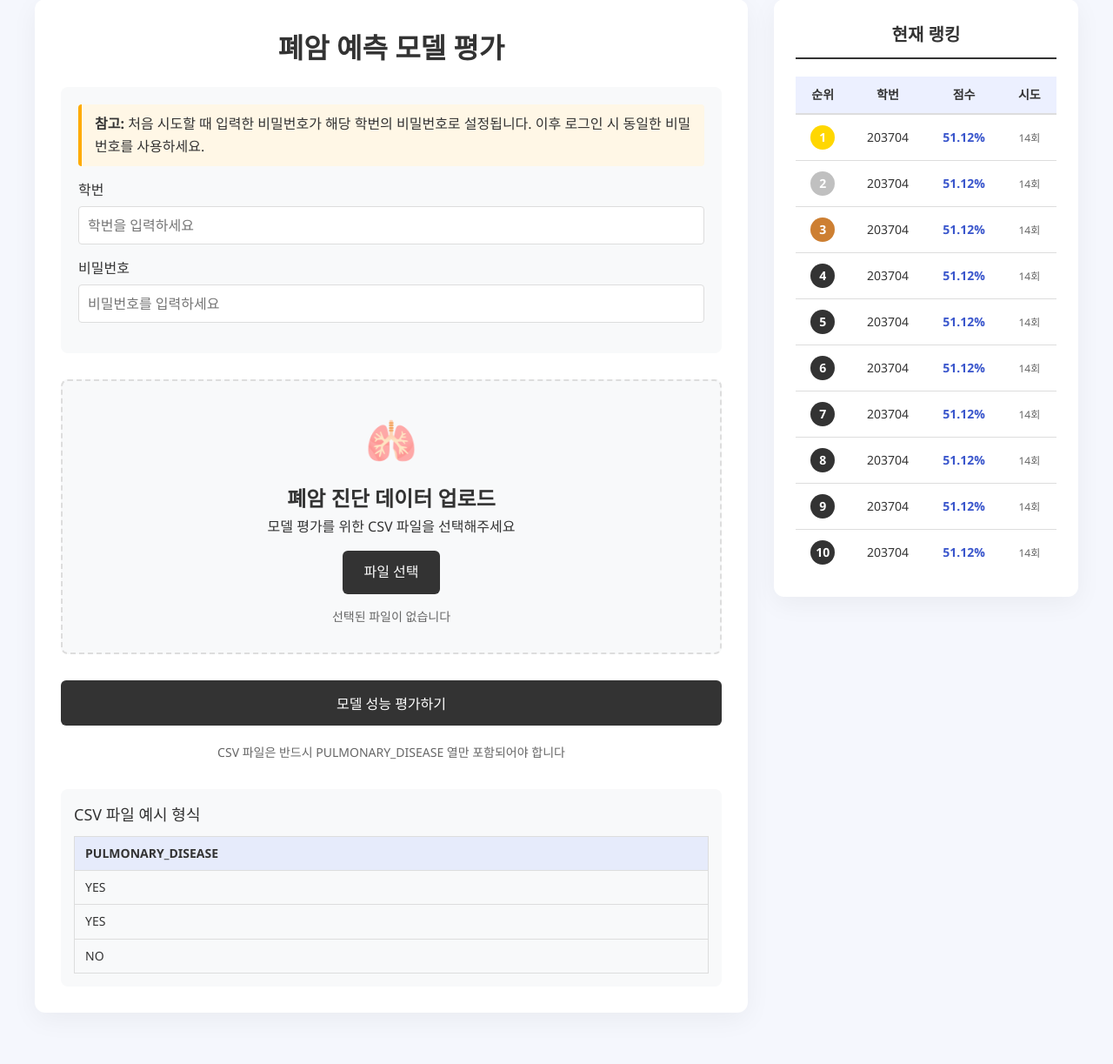
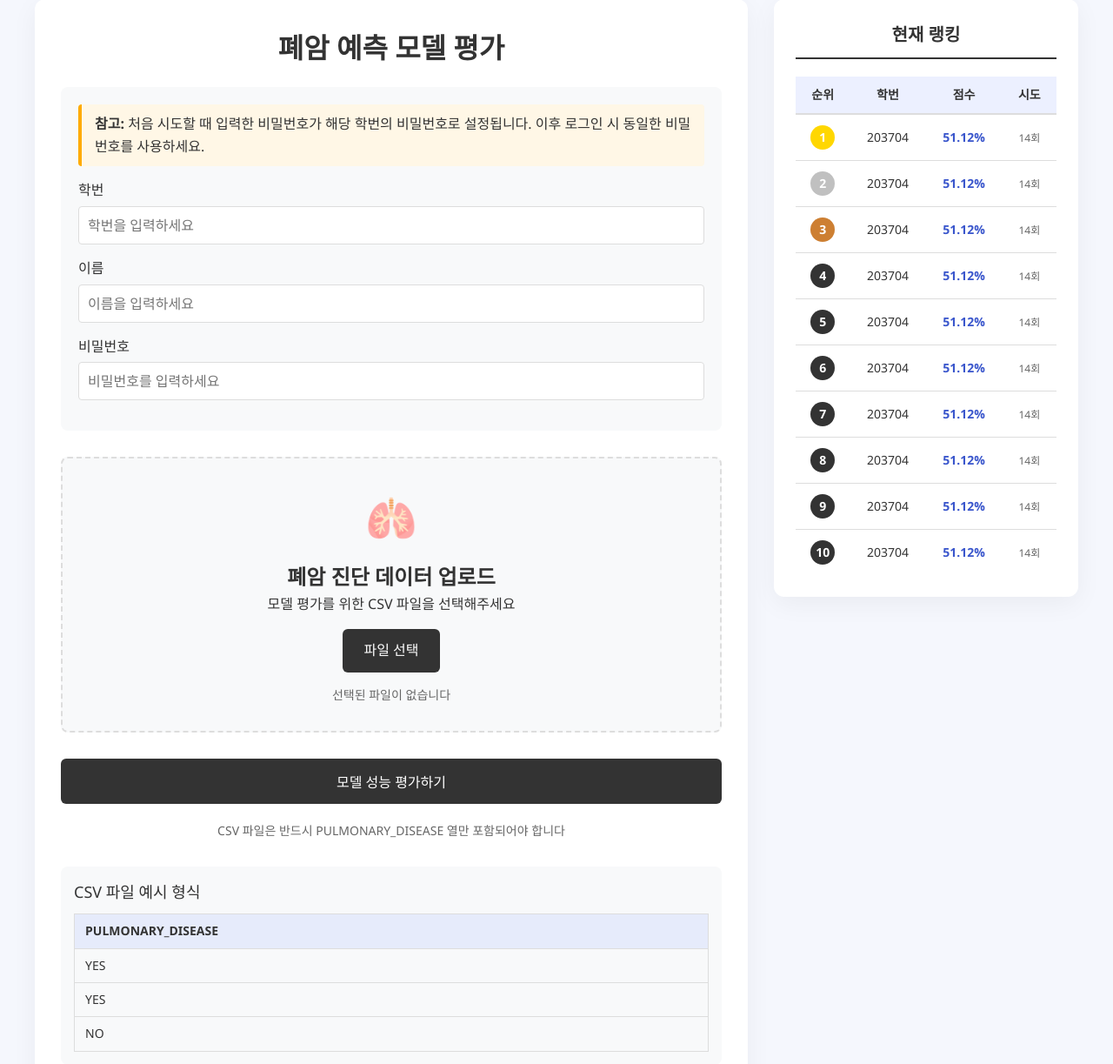
Before and after one commit to kmgyu/machine-grader, a Flask app: page / in a window 1280 px wide. Shown: the part 61-1284 px from the top of the page at 87% size. Before the commit the page ends 1180 px from the top, so only its background shows below. Run offline with Flask 3, Linux system fonts and the light colour scheme; some libraries are stand-ins or nearby versions.

Commit message:
이름 항목 추가가

```diff
--- a/templates/results.html
+++ b/templates/results.html
@@ -178,7 +178,7 @@
 
       <div class="result-card">
         <span class="badge">평가 완료</span>
-        <h2>{{ id }}</h2>
+        <h2>{{ student_name }}</h2>
 
         <div class="score-container">
           <div class="score-circle">
--- a/templates/reviewform.html
+++ b/templates/reviewform.html
@@ -374,6 +374,11 @@
             </div>
 
             <div class="form-group">
+              <label for="student_name">이름</label>
+              <input type="text" id="student_name" name="student_name" class="form-control" required placeholder="이름을 입력하세요">
+            </div>
+
+            <div class="form-group">
               <label for="password">비밀번호</label>
               <input type="password" id="password" name="password" class="form-control" required placeholder="비밀번호를 입력하세요">
             </div>
```
